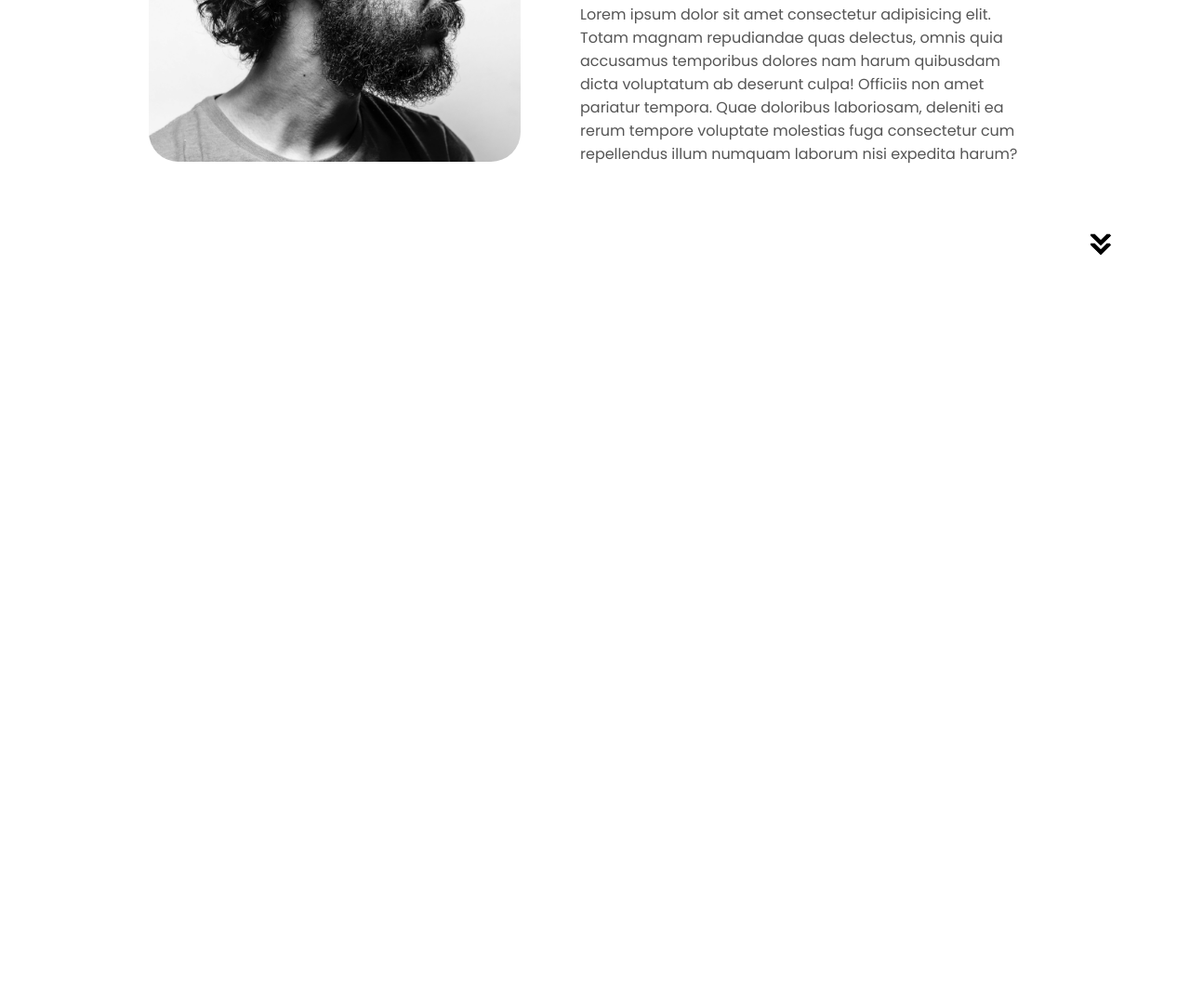
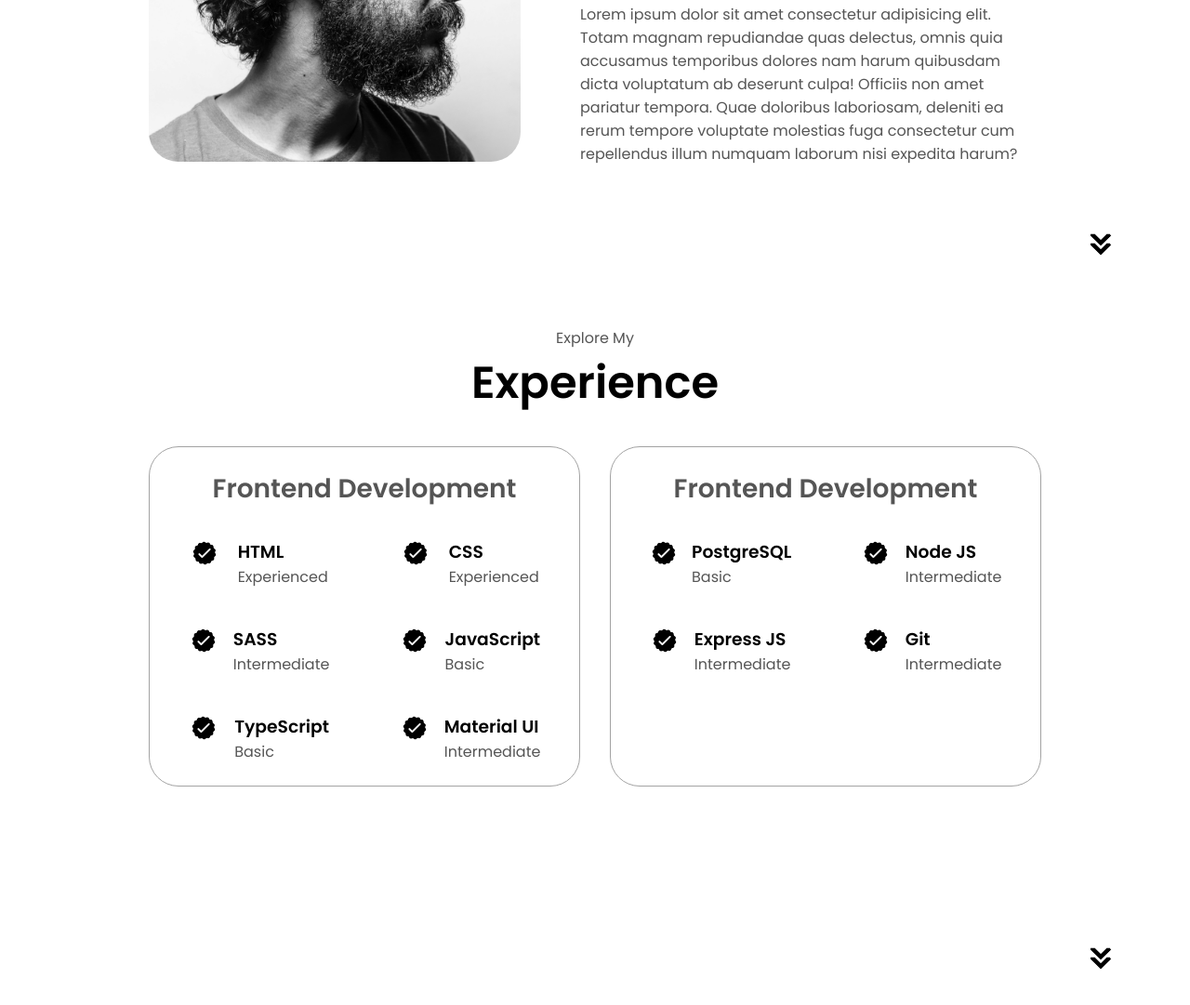
Before and after one commit to IlyaSafronov/resume-variation-new, a plain HTML site: page index.html in a window 1280 px wide. Shown: the part 1225-2306 px from the top of the page at 93% size. Before the commit the page ends 1544 px from the top, so only its background shows below. Drawn offline with Linux system fonts and the light colour scheme.

Commit message:
add experience

```diff
--- a/index.html
+++ b/index.html
@@ -83,6 +83,98 @@
     <img src="./assets/arrow.png" alt="Arrow icon" class="icon arrow" onclick="location.href ='./#experience'">
   </section>
 
+  <section id="experience">
+    <p class="section__text__p1">Explore My</p>
+    <h1 class="title">Experience</h1>
+    <div class="experience-details-container">
+      <div class="about-containers">
+        <div class="details-container">
+          <h2 class="experience-sub-title">Frontend Development</h2>
+          <div class="article-container">
+            <article>
+              <img src="./assets/checkmark.png" alt="experience icon" class="icon">
+              <div>
+                <h3>HTML</h3>
+                <p>Experienced</p>
+              </div>
+            </article>
+            <article>
+              <img src="./assets/checkmark.png" alt="experience icon" class="icon">
+              <div>
+                <h3>CSS</h3>
+                <p>Experienced</p>
+              </div>
+            </article>
+            <article>
+              <img src="./assets/checkmark.png" alt="experience icon" class="icon">
+              <div>
+                <h3>SASS</h3>
+                <p>Intermediate</p>
+              </div>
+            </article>
+            <article>
+              <img src="./assets/checkmark.png" alt="experience icon" class="icon">
+              <div>
+                <h3>JavaScript</h3>
+                <p>Basic</p>
+              </div>
+            </article>
+            <article>
+              <img src="./assets/checkmark.png" alt="experience icon" class="icon">
+              <div>
+                <h3>TypeScript</h3>
+                <p>Basic</p>
+              </div>
+            </article>
+            <article>
+              <img src="./assets/checkmark.png" alt="experience icon" class="icon">
+              <div>
+                <h3>Material UI</h3>
+                <p>Intermediate</p>
+              </div>
+            </article>
+          </div>
+        </div>
+        <div class="details-container">
+          <h2 class="experience-sub-title">Frontend Development</h2>
+          <div class="article-container">
+            <article>
+              <img src="./assets/checkmark.png" alt="experience icon" class="icon">
+              <div>
+                <h3>PostgreSQL</h3>
+                <p>Basic</p>
+              </div>
+            </article>
+            <article>
+              <img src="./assets/checkmark.png" alt="experience icon" class="icon">
+              <div>
+                <h3>Node JS</h3>
+                <p>Intermediate</p>
+              </div>
+            </article>
+            <article>
+              <img src="./assets/checkmark.png" alt="experience icon" class="icon">
+              <div>
+                <h3>Express JS</h3>
+                <p>Intermediate</p>
+              </div>
+            </article>
+            <article>
+              <img src="./assets/checkmark.png" alt="experience icon" class="icon">
+              <div>
+                <h3>Git</h3>
+                <p>Intermediate</p>
+              </div>
+            </article>
+
+          </div>
+        </div>
+      </div>
+    </div>
+
+    <img src="./assets/arrow.png" alt="Arrow icon" class="icon arrow" onclick="location.href ='./#projects'">
+  </section>
+
 
 
 
--- a/style.css
+++ b/style.css
@@ -306,6 +306,43 @@ section {
   margin: auto 0;
 }
 
+/* ! Experience Section  */
+#experience {
+  position: relative;
+}
+
+.experience-sub-title {
+  color: rgb(85, 85, 85);
+  font-weight: 600;
+  font-size: 1.75rem;
+  margin-bottom: 2rem;
+}
+
+.experience-details-container {
+  display: flex;
+  justify-content: center;
+  flex-direction: column;
+}
+
+.article-container {
+  display: flex;
+  text-align: initial;
+  flex-wrap: wrap;
+  flex-direction: row;
+  gap: 2.5rem;
+  justify-content: space-around;
+}
+
+article {
+  display: flex;
+  width: 10rem;
+  justify-content: space-around;
+  gap: 0.5rem;
+}
+article .icon {
+  cursor: default;
+}
+
 
 
 
```
